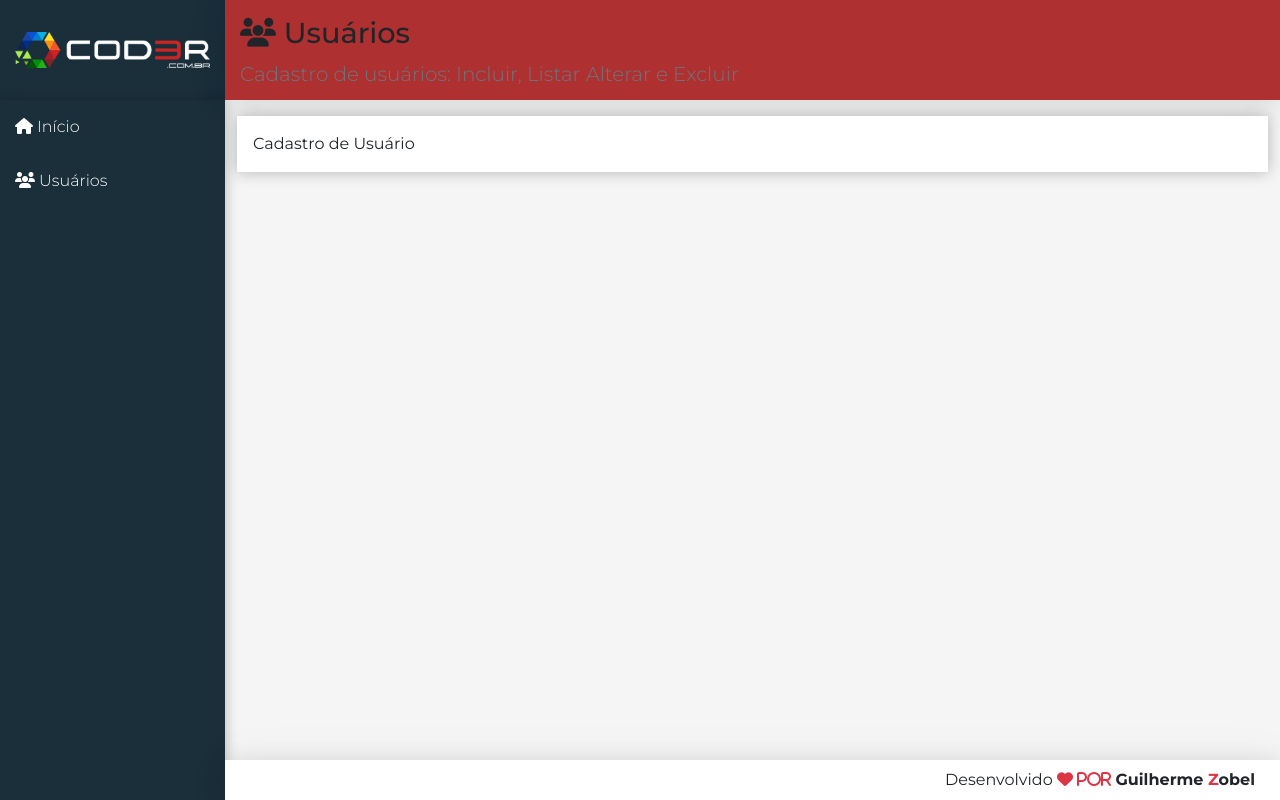
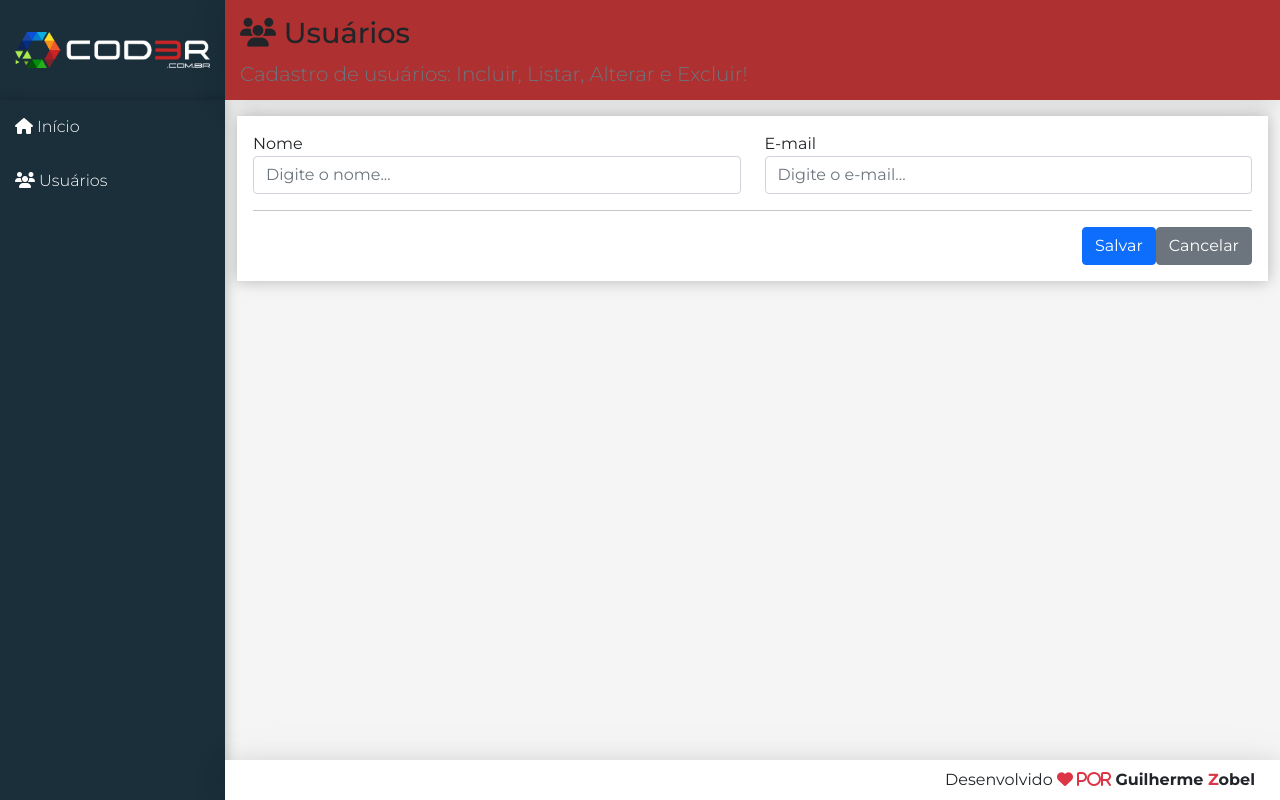
Before and after one commit to Guilherme-Zobel/projeto-cadastro-de-usuario, a React (Create React App) app in the folder frontend/: page /users in a window 1280 px wide. Built offline with nearby package versions, Linux system fonts and the light colour scheme.

Commit message:
componente cadastro usuario-02-again

```diff
--- a/frontend/src/components/user/UserCrud.jsx
+++ b/frontend/src/components/user/UserCrud.jsx
@@ -1,31 +1,31 @@
-import React, { Component } from "react";
-import axios from "axios";
-import Main from '../template/Main';
+import React, { Component } from 'react'
+import axios from 'axios'
+import Main from '../template/Main'
 
 const headerProps = {
     icon: 'users',
     title: 'Usuários',
-  subtitle: `Cadastro de usuários: Incluir, Listar Alterar e Excluir`
+    subtitle: 'Cadastro de usuários: Incluir, Listar, Alterar e Excluir!'
 }
 
 const baseUrl = 'http://localhost:3001/users'
 const initialState = {
-  user: { name: '', email: ''},
+    user: { name: '', email: '' },
     list: []
 }
 
-class UserCrud extends Component {
+export default class UserCrud extends Component {
 
     state = { ...initialState }
 
     clear() {
-    this.setState( { user: initialState.user })
+        this.setState({ user: initialState.user })
     }
 
-  save () {
-    const user = this.state.user;
-    const method = user.id ? 'put' : 'post';
-    const url = user.id ? `${ baseUrl}/${user.id }` : baseUrl;
+    save() {
+        const user = this.state.user
+        const method = user.id ? 'put' : 'post'
+        const url = user.id ? `${baseUrl}/${user.id}` : baseUrl
         axios[method](url, user)
             .then(resp => {
                 const list = this.getUpdatedList(resp.data)
@@ -35,17 +35,65 @@
 
     getUpdatedList(user) {
         const list = this.state.list.filter(u => u.id !== user.id)
-    list.unshift(user)
         return list
     }
 
+    updateField(event) {
+        const user = { ...this.state.user }
+        user[event.target.name] = event.target.value
+        this.setState({ user })
+    }
+
+    renderForm() {
+        return (
+            <div className="form">
+                <div className="row">
+                    <div className="col-12 col-md-6">
+                        <div className="form-group">
+                            <label>Nome</label>
+                            <input type="text" className="form-control"
+                                name="name"
+                                value={this.state.user.name}
+                                onChange={e => this.updateField(e)}
+                                placeholder="Digite o nome..." />
+                        </div>
+                    </div>
+
+                    <div className="col-12 col-md-6">
+                        <div className="form-group">
+                            <label>E-mail</label>
+                            <input type="text" className="form-control"
+                                name="email"
+                                value={this.state.user.email}
+                                onChange={e => this.updateField(e)}
+                                placeholder="Digite o e-mail..." />
+                        </div>
+                    </div>
+                </div>
+
+                <hr />
+                <div className="row">
+                    <div className="col-12 d-flex justify-content-end">
+                        <button className="btn btn-primary"
+                            onClick={e => this.save(e)}>
+                            Salvar
+                        </button>
+
+                        <button className="btn btn-secondary ml-2"
+                            onClick={e => this.clear(e)}>
+                            Cancelar
+                        </button>
+                    </div>
+                </div>
+            </div>
+        )
+    }
+
     render() {
-    return(
+        return (
             <Main {...headerProps}>
-          Cadastro de Usuário
+                {this.renderForm()}
             </Main>
-    );
+        )
     }
 }
-
-export default UserCrud
```
Lines whose indentation alone changed are shown as unchanged.
